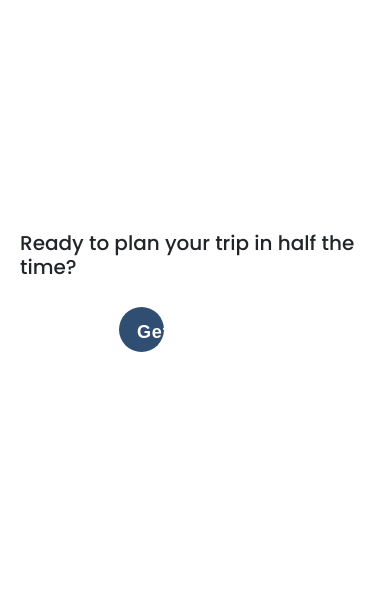
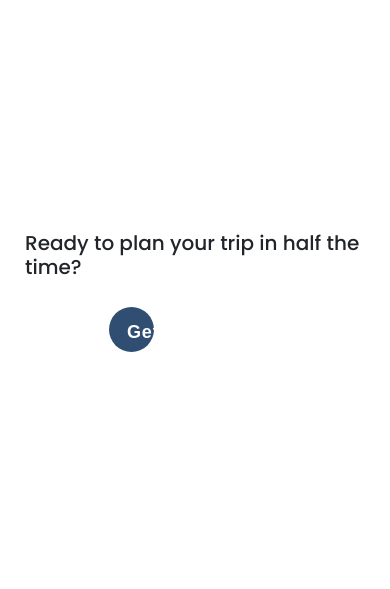
Before and after one commit to rzi7/ProjekAkhir-PPW1, a PHP site: page / in a window 390 px wide; the page is wider, and only the part inside the window is pictured. Shown: the part 1915-2504 px from the top of that part. Run offline with PHP 8.4, Linux system fonts and the light colour scheme; some libraries are stand-ins or nearby versions.

Commit message:
menambahkan login signup dan beberapa lainnya sebagai pelengkap

```diff
--- a/style/style.css
+++ b/style/style.css
@@ -974,12 +974,11 @@
     popular destination beressss walaupun bug dikit di posisi bodo amat
     */
 
-    .cta-container {
-        margin-left: 20px;
-    }
+
 
 
     .cta-container h1 {
+        margin-left: 25px;
         font-size: 20px;
     }
 
```
